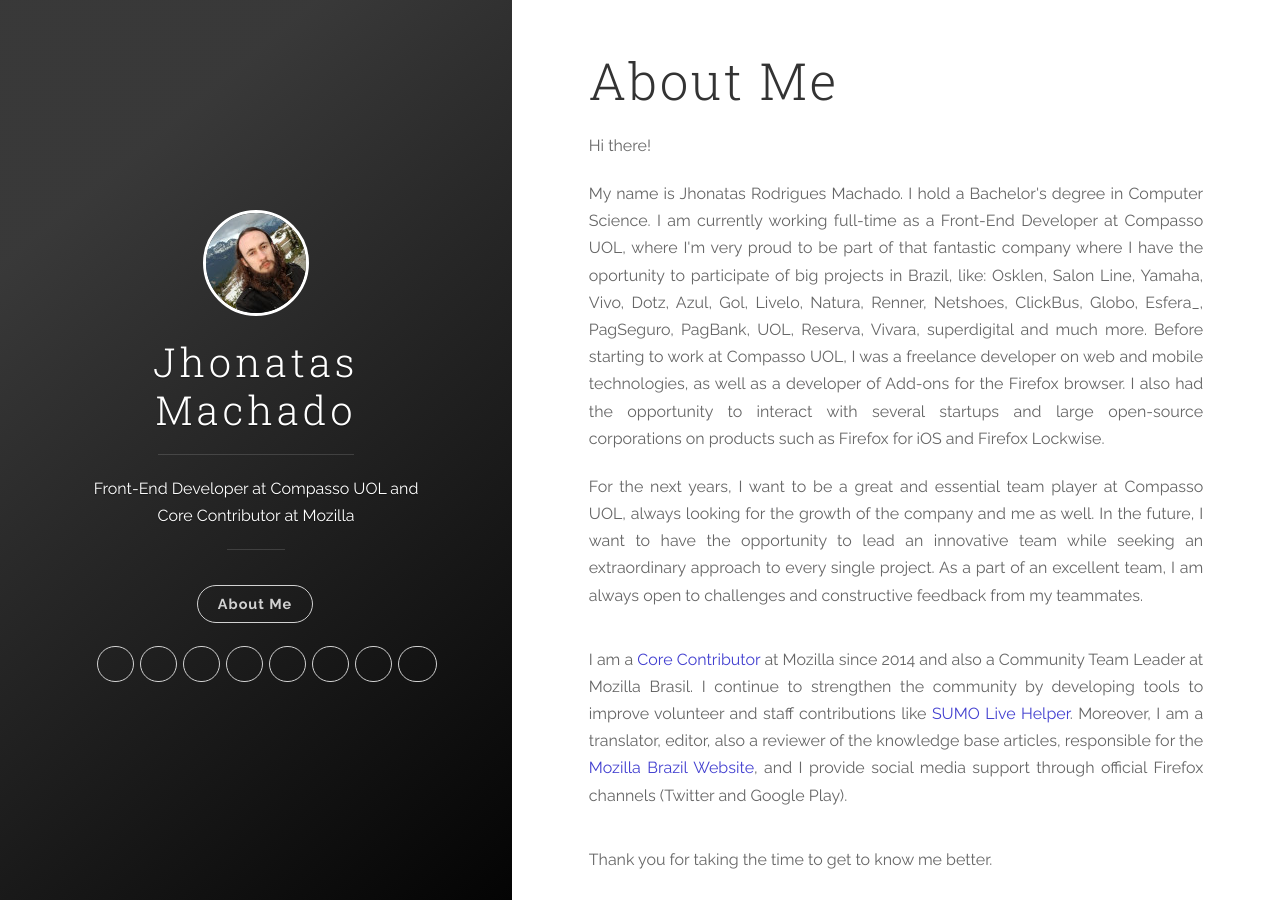
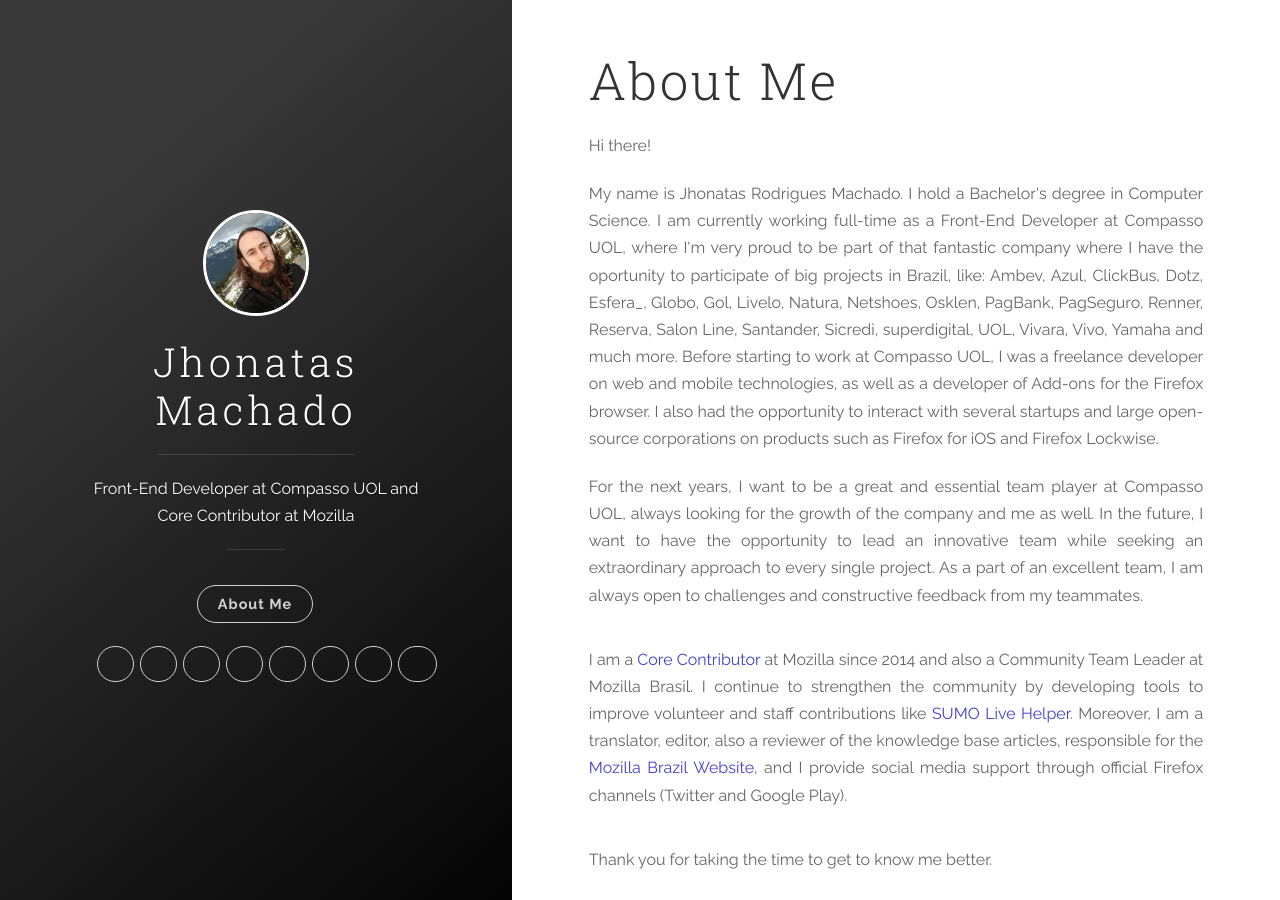
Before and after one commit to jhonatasrm/jhonatasrm.github.io, a Jekyll site: the page built from tags.md, in a window 1280 px wide. Built offline with Jekyll 4.4.1, drawn with Linux system fonts in a browser that asks for light colours; some web fonts are replaced.

Commit message:
update about

```diff
--- a/_layouts/default.html
+++ b/_layouts/default.html
@@ -15,10 +15,10 @@
             <p class="justify-content">
                 My name is Jhonatas Rodrigues Machado. I hold a Bachelor's degree in Computer Science. I am currently working full-time as a Front-End
                 Developer at Compasso UOL, where I'm very proud to be part of that fantastic company where I have the oportunity to participate of big
-                projects in Brazil, like: Osklen, Salon Line, Yamaha, Vivo, Dotz, Azul, Gol, Livelo, Natura, Renner, Netshoes, ClickBus, Globo, Esfera_,
-                PagSeguro, PagBank, UOL, Reserva, Vivara, superdigital and much more. Before starting to work at Compasso UOL, I was a freelance developer
-                on web and mobile technologies, as well as a developer of Add-ons for the Firefox browser. I also had the opportunity to interact with several
-                startups and large open-source corporations on products such as Firefox for iOS and Firefox Lockwise.
+                projects in Brazil, like: Ambev, Azul, ClickBus, Dotz, Esfera_, Globo, Gol, Livelo, Natura, Netshoes, Osklen, PagBank, PagSeguro, Renner,
+                Reserva, Salon Line, Santander, Sicredi, superdigital, UOL, Vivara, Vivo, Yamaha and much more. Before starting to work at Compasso UOL, I
+                was a freelance developer on web and mobile technologies, as well as a developer of Add-ons for the Firefox browser. I also had the opportunity
+                to interact with several startups and large open-source corporations on products such as Firefox for iOS and Firefox Lockwise.
             </p>
             <p class="justify-content">
                 For the next years, I want to be a great and essential team player at Compasso UOL, always looking for the growth of the company and me as well. In the future,
```
